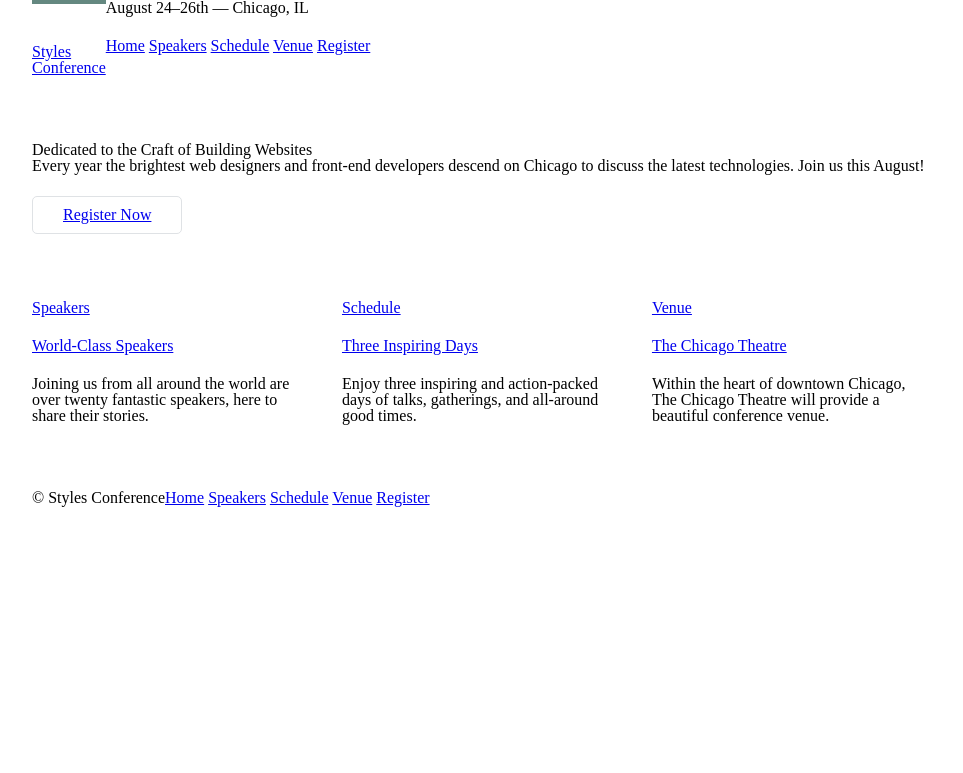
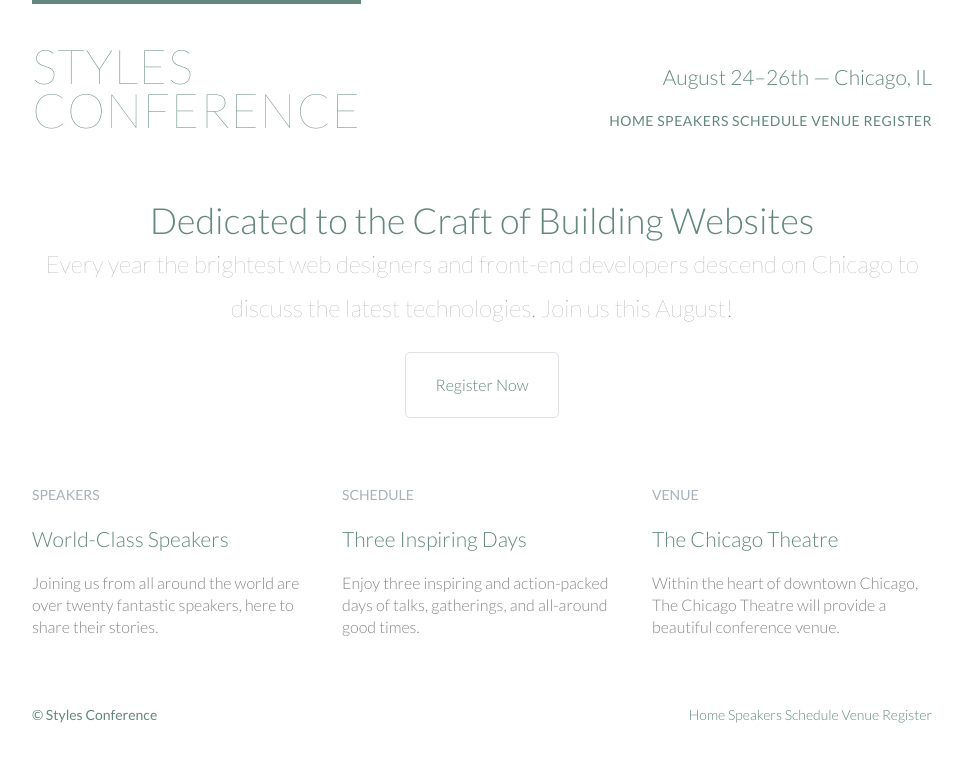
Before and after one commit to 266445/styles-conference, a plain HTML site: page index.html in a window 1280 px wide. Shown: the whole page, without its empty margins (158-1121 px from the left). Drawn offline with Linux system fonts and the light colour scheme.

Commit message:
added fonts, changed text color, re-arrange texts and adding styles

```diff
--- a/assets/stylesheets/main.css
+++ b/assets/stylesheets/main.css
@@ -29,6 +29,8 @@ footer, header, hgroup, menu, nav, section {
 }
 body {
   line-height: 1;
+  color: #888;
+  font: 300 16px/22px "Lato", "Open Sans", "Helvetica Neue", Helvetica, Arial, sans-serif;
 }
 ol, ul {
   list-style: none;
@@ -77,6 +79,55 @@ h1, h3, h4, h5, p {
   margin-bottom: 22px;
 }
 
+h1, h2, h3, h4 {
+  color: #648880;
+}
+
+h1 {
+  font-size: 36px;
+  line-height: 44px;
+}
+
+h2 {
+  font-size: 24px;
+  line-height: 44px;
+}
+
+h3 {
+  font-size: 21px;
+}
+
+h4 {
+  font-size: 18px;
+}
+
+h5 {
+  color: #a9b2b9;
+  font-size: 14px;
+  font-weight: 400;
+  text-transform: uppercase;
+}
+
+strong {
+  font-weight: 400;
+}
+
+cite, em {
+  font-style: italic;
+}
+
+a:hover {
+  color: #a9b2b9;
+}
+
+a {
+  color: #648880;
+  text-decoration: none;
+}
+
+p a {
+  border-bottom: 1px solid #dfe2e5;
+}
 /*
   ========================================
   Buttons
@@ -101,7 +152,18 @@ h1, h3, h4, h5, p {
 */
 
 .hero {
+  line-height: 44px;
   padding: 22px 80px 66px 80px;
+  text-align: center;
+}
+
+.hero h2 {
+  font-size: 36px;
+}
+
+.hero p {
+  font-size: 24px;
+  font-weight: 100;
 }
 
 
@@ -133,6 +195,11 @@ h1, h3, h4, h5, p {
   border-top: 4px solid #648880;
   padding: 40px 0 22px 0;
   float: left;
+  font-size: 48px;
+  line-height: 44px;
+  font-weight: 100;
+  text-transform: uppercase;
+  letter-spacing: .5px;
 }
 
 /*
@@ -143,10 +210,13 @@ h1, h3, h4, h5, p {
 
 .primary-footer small {
   float: left;
+  font-weight: 400;
 }
 .primary-footer {
   padding-bottom: 44px;
   padding-top: 44px;
+  font-size: 14px;
+  color: #648880;
 }
 
 .col-1-3 {
@@ -178,3 +248,23 @@ h1, h3, h4, h5, p {
   padding-left: 30px;
   padding-right: 30px;
 }
+
+.tagline {
+  margin: 66px 0 22px 0;
+  text-align: right;
+}
+
+.primary-nav {
+  font-size: 14px;
+  font-weight: 400;
+  letter-spacing: .5px;
+  text-transform: uppercase;
+}
+
+.teaser a:hover h3 {
+  color: #a9b2b9;
+}
+
+.nav {
+  text-align: right;
+}
--- a/index.html
+++ b/index.html
@@ -4,14 +4,16 @@
         <meta charset="utf-8">
         <title>Styles Conference</title>
         <link rel="stylesheet" href="assets/stylesheets/main.css">
+        <link rel="stylesheet"
+  href="http://fonts.googleapis.com/css?family=Lato:100,300,400">
     </head>
     <body>
         <header class="container group">
             <h1 class="logo">
                 <a href="index.html">Styles <br> Conference</a>
             </h1>
-            <h3>August 24&ndash;26th &mdash; Chicago, IL</h3>
-            <nav>
+            <h3 class="tagline">August 24&ndash;26th &mdash; Chicago, IL</h3>
+            <nav class="nav primary-nav">
                 <a href="index.html">Home</a>
                 <a href="speakers.html">Speakers</a>
                 <a href="schedule.html">Schedule</a>
@@ -28,7 +30,7 @@
 
         <section class="grid">
             <!-- Speakers -->
-            <section class="col-1-3">
+            <section class="teaser col-1-3">
                 <a href="speakers.html">
                     <h5>Speakers</h5>
                     <h3>World-Class Speakers</h3>
@@ -38,7 +40,7 @@
 
                 Schedule
 
-            --><section class="col-1-3">
+            --><section class=" teaser col-1-3">
                 <a href="schedule.html">
                     <h5>Schedule</h5>
                     <h3>Three Inspiring Days</h3>
@@ -48,7 +50,7 @@
 
                 Venue
 
-                --><section class="col-1-3">
+                --><section class="teaser col-1-3">
                 <a href="venue.html">
                     <h5>Venue</h5>
                     <h3>The Chicago Theatre</h3>
@@ -60,7 +62,7 @@
         </section>
         <footer class="primary-footer container group">
             <small>&copy; Styles Conference</small>
-            <nav>
+            <nav class="nav">
                 <a href="index.html">Home</a>
                 <a href="speakers.html">Speakers</a>
                 <a href="schedule.html">Schedule</a>
```
